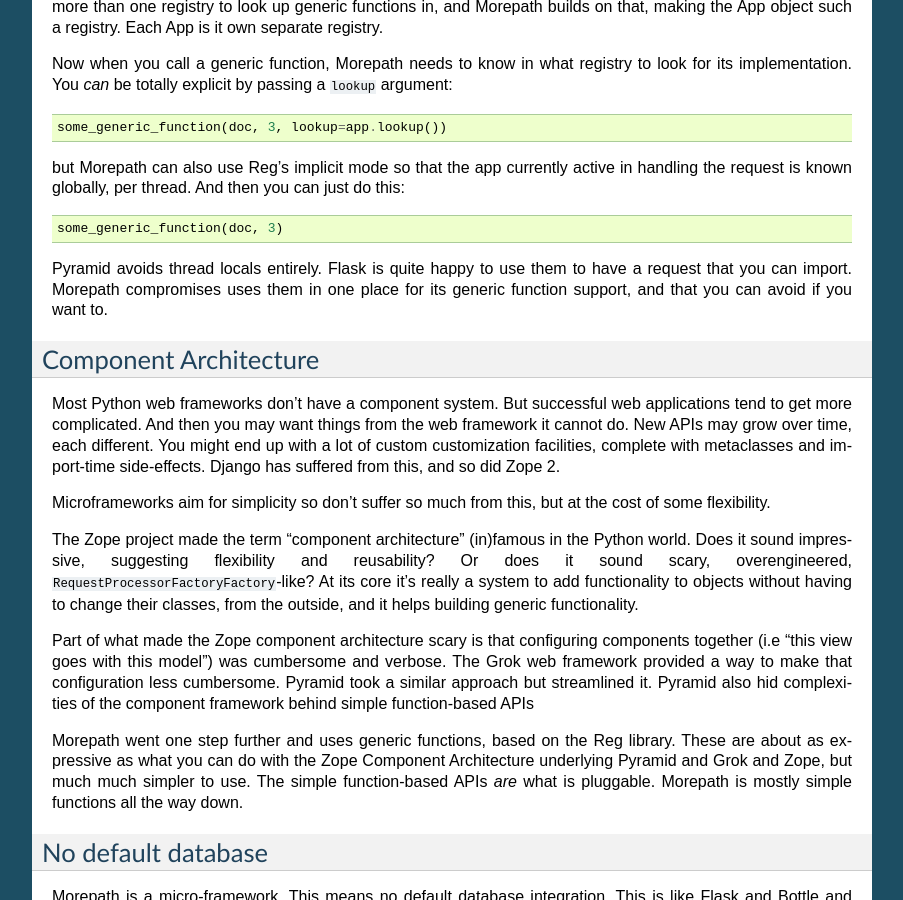
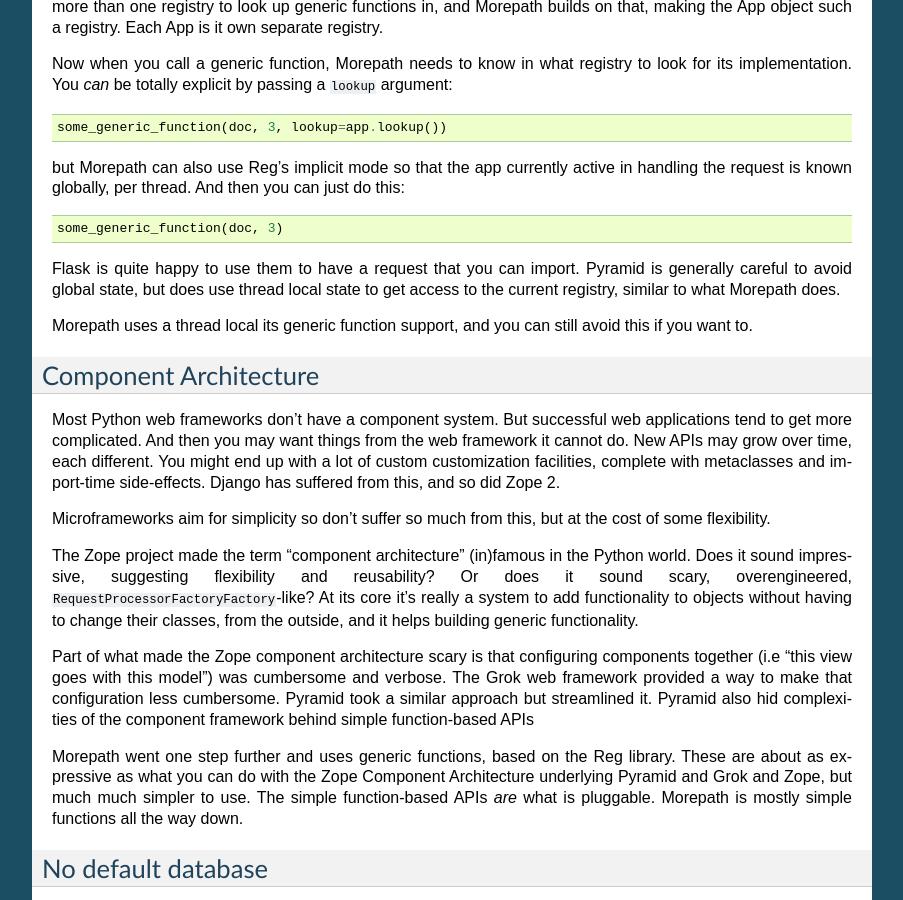
Before and after one commit to morepath/morepath, a Sphinx documentation site: the page built from doc/compared.rst, in a window 1280 px wide and 900 px high, scrolled down 2018 px. Shown: the whole window, without its empty margins (198-1101 px from the left). Built offline with Sphinx 7.4.7, drawn with Linux system fonts in a browser that asks for light colours.

Commit message:
There is thread local usage in Pyramid.

```diff
--- a/doc/compared.rst
+++ b/doc/compared.rst
@@ -152,10 +152,13 @@
 
   some_generic_function(doc, 3)
 
-Pyramid avoids thread locals entirely. Flask is quite happy to use
-them to have a request that you can import. Morepath compromises uses
-them in one place for its generic function support, and that you can
-avoid if you want to.
+Flask is quite happy to use them to have a request that you can
+import. Pyramid is generally careful to avoid global state, but does
+use thread local state to get access to the current registry, similar
+to what Morepath does.
+
+Morepath uses a thread local its generic function support, and you can
+still avoid this if you want to.
 
 Component Architecture
 ----------------------
```
